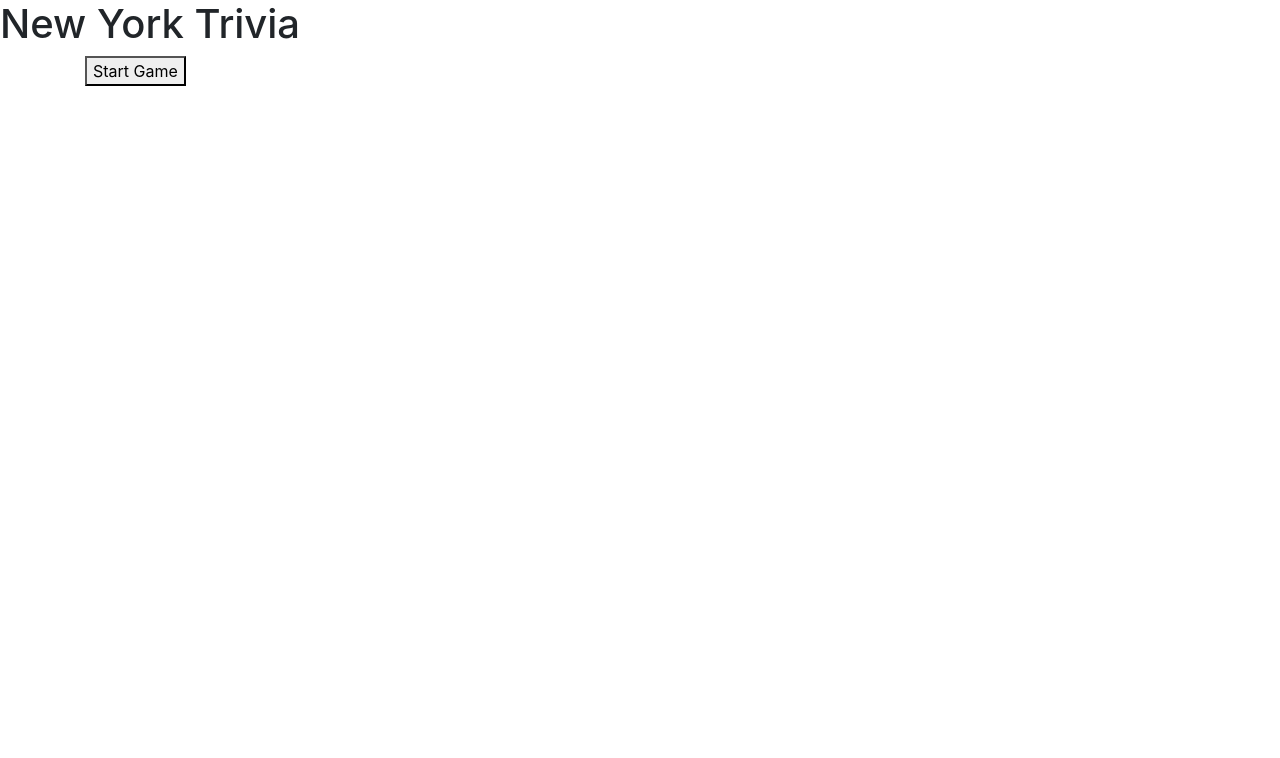
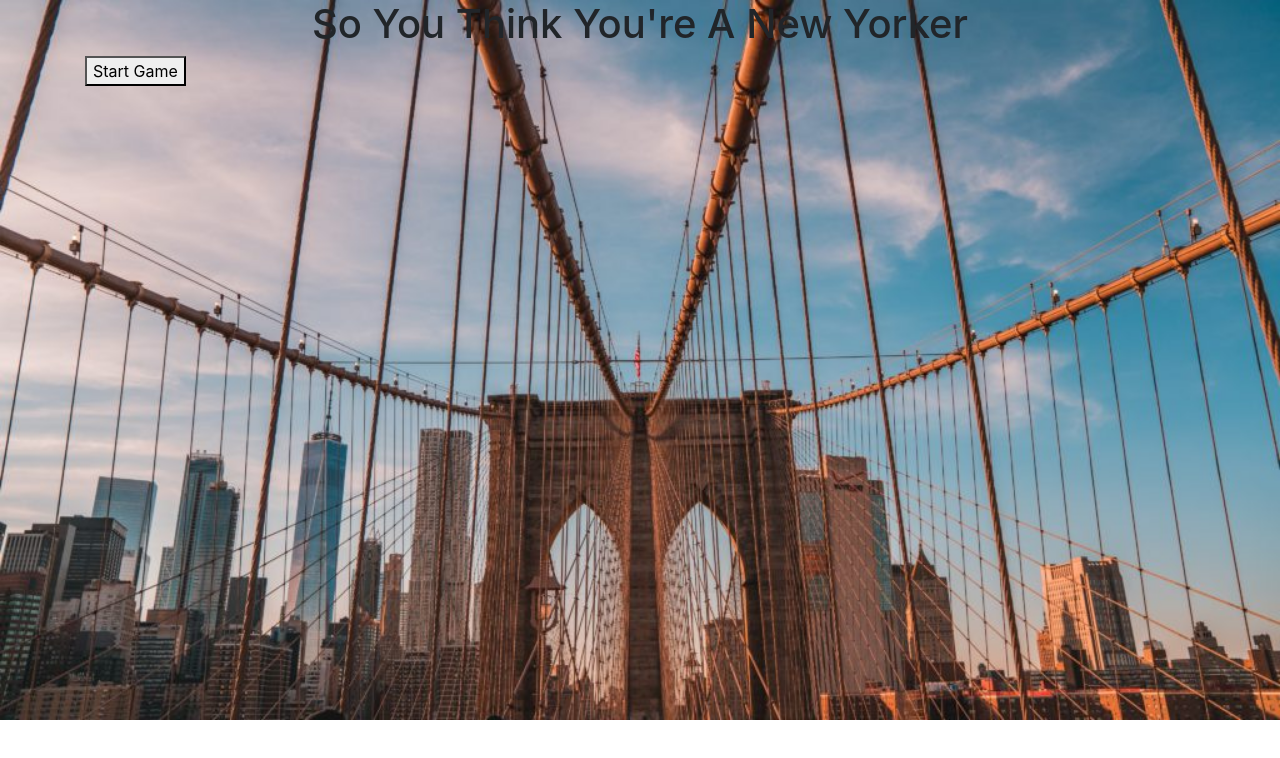
Before and after one commit to megangilpin/Trivia-Game, a plain HTML site: page index.html in a window 1280 px wide. Drawn offline with nearby package versions, Linux system fonts and the light colour scheme.

Commit message:
initial CSS

```diff
--- a/assets/css/style.css
+++ b/assets/css/style.css
@@ -0,0 +1,5 @@
+body{
+  background-image: url("../images/background.jpg");
+  background-repeat: no-repeat;
+  background-size: cover;
+}
--- a/index.html
+++ b/index.html
@@ -17,7 +17,9 @@
 <body>
 
   <header>
-      <h1>New York Trivia</h1>
+    <div class="container"></div>
+      <h1 class="text-center">So You Think You're A New Yorker</h1>
+    </div>
   </header>
   <section class="container">
      <div id="count-down"></div>
```
Also changed, not shown: assets/images/background.jpg (added), assets/images/building image.jpg (added).
